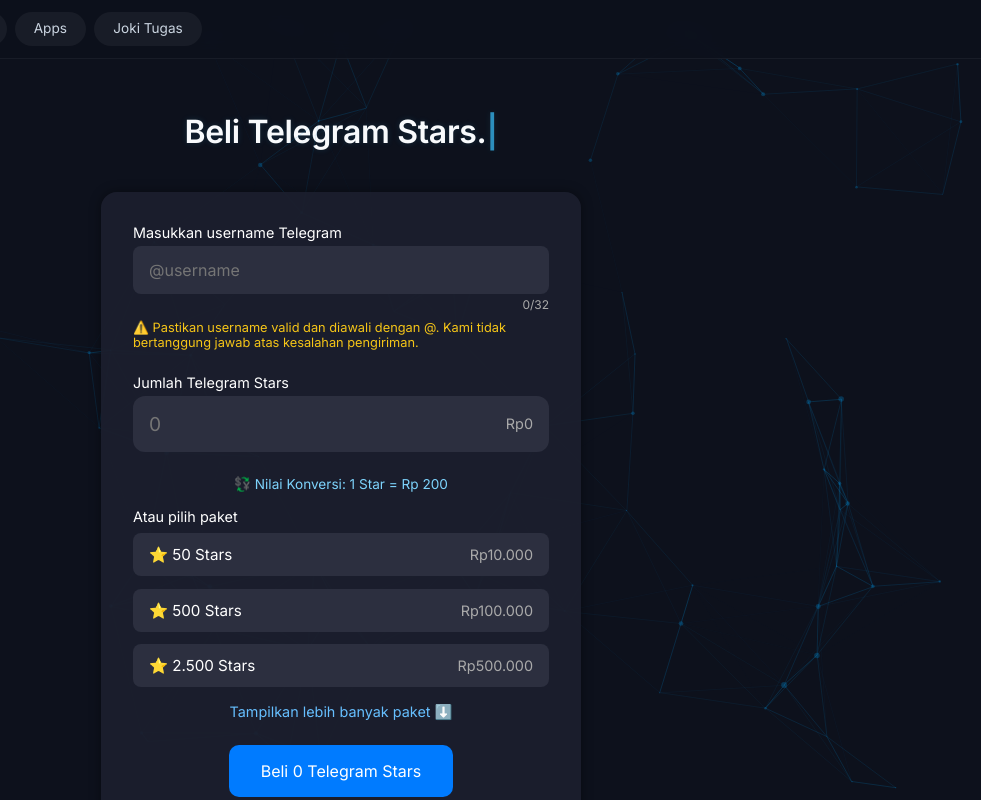
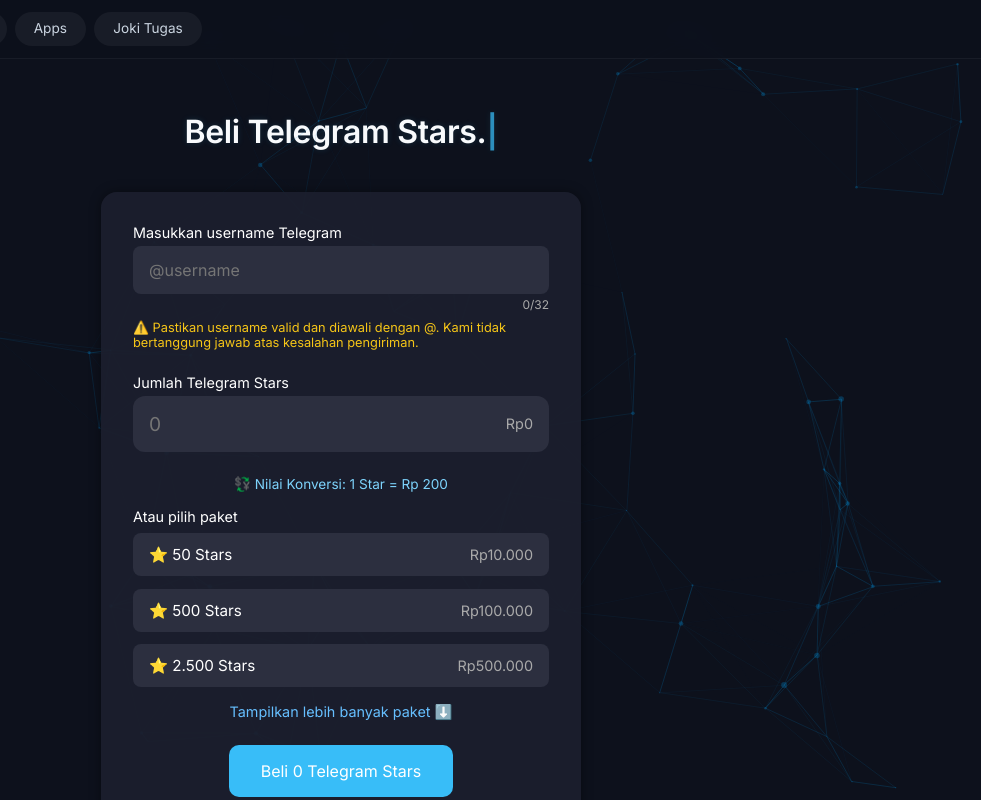
Before and after one commit to BlockChang/testnet, a plain HTML site: page index.html in a window 1280 px wide. Shown: the top 800 px of the page, 299-1280 px from the left. Drawn offline with nearby package versions, Linux system fonts and the light colour scheme; animation ran at ten frames a second.

Commit message:
Update index.html

```diff
--- a/index.html
+++ b/index.html
@@ -165,7 +165,7 @@
   padding: 1rem 2rem;
   margin: 1.5rem auto 0 auto;
   border: none;
-  background-color: #007bff;
+  background-color: #38bdf8;
   color: white;
   font-size: 1rem;
   border-radius: 10px;
@@ -176,7 +176,7 @@
 
 }
 .buy-button:hover {
-  box-shadow: 0 0 12px rgba(0, 123, 255, 0.7), 0 0 25px rgba(0, 123, 255, 0.5);
+  box-shadow: 0 0 12px rgba(56, 189, 248, 0.7), 0 0 25px rgba(56, 189, 248, 0.5);
   transform: translateY(-2px);
 }
 
```
